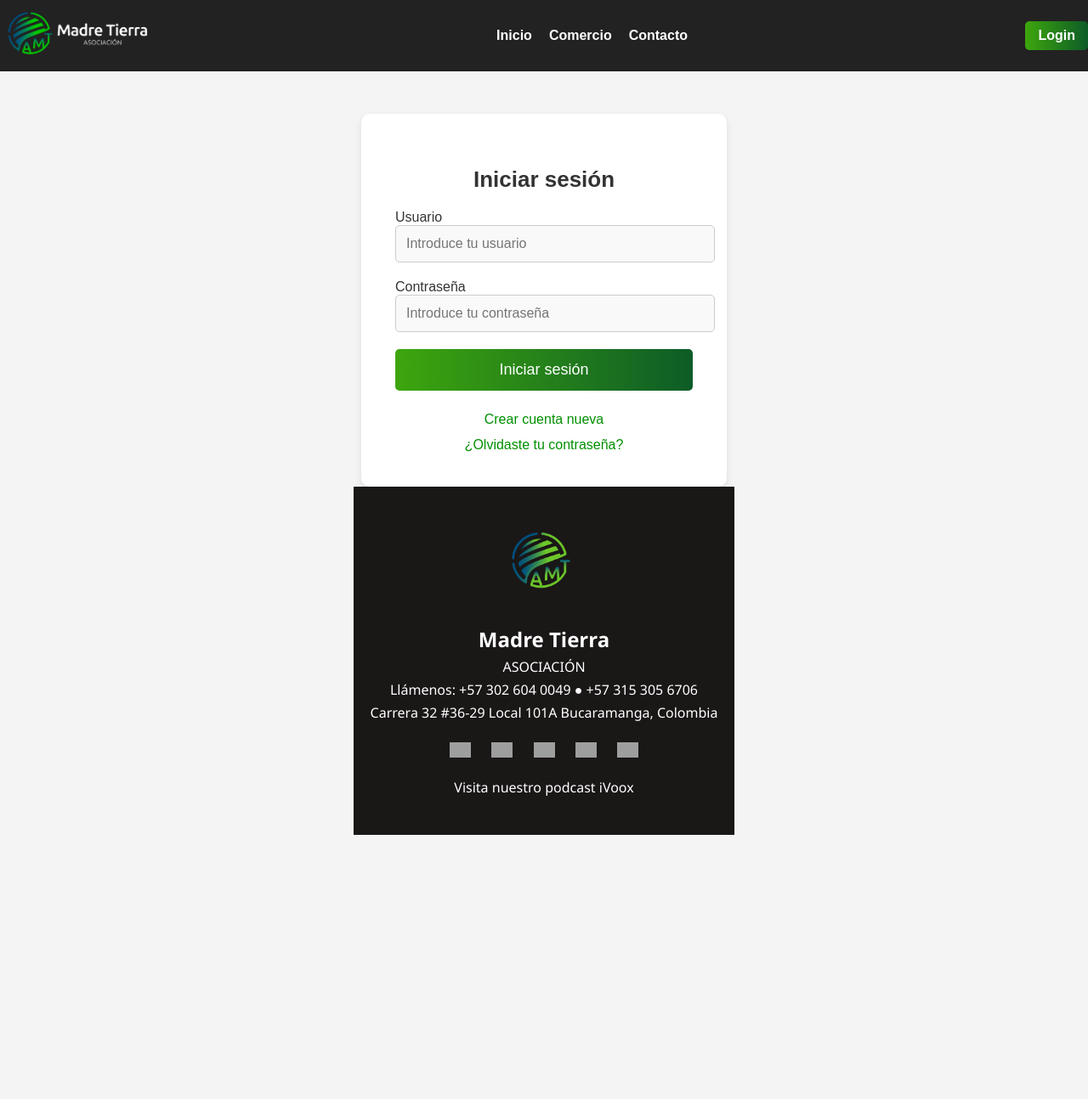
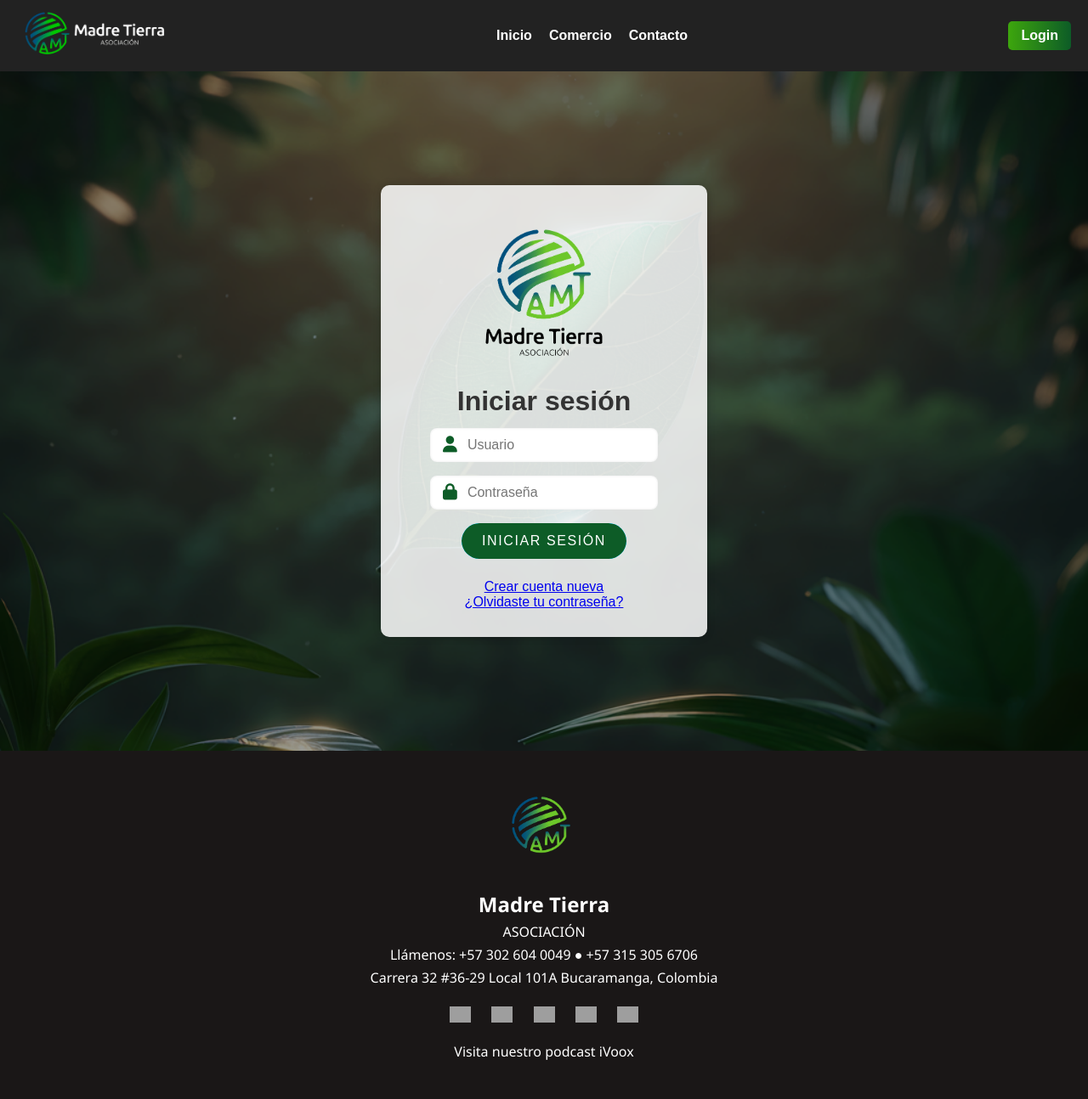
Before and after one commit to CamiloRondonDev/AMT, a PHP site: page /app/views/login.php in a window 1280 px wide. Shown: the whole page at 85% size. Before the commit the page ends 983 px from the top, so only its background shows below. Run offline with PHP 8.4, Linux system fonts and the light colour scheme; grey boxes are pictures that could not be loaded.

Commit message:
arreglo login

```diff
--- a/app/views/header.php
+++ b/app/views/header.php
@@ -8,6 +8,8 @@
     <title>Asociación Madre Tierra - Tienda</title>
 </head>
 <body>
+    <body style="display: flex; flex-direction: column; min-height: 100vh;">
+
 <header>
     <div >
        <img src="\amt\public\img\header.png" alt="Logo Madre Tierra">
--- a/app/views/login.php
+++ b/app/views/login.php
@@ -1,19 +1,27 @@
 <?php require_once 'header.php'; ?>
-<link rel="stylesheet" href="/amt/public/css/login.css">
+<link rel="stylesheet" href="/amt/public/css/login.css?v=3">
+<link rel="stylesheet" href="https://cdnjs.cloudflare.com/ajax/libs/font-awesome/6.5.0/css/all.min.css">
 
-<main>
-<div class="login-container">
+<main class="login-pagina">
+  <div class="login-fondo">
+    <div class="login-container">
     <form id="formLogin" class="login-form" action="#" method="POST">
-        <h2>Iniciar sesión</h2>
-        <div class="input-group">
-            <label for="username">Usuario</label>
-            <input type="text" id="username" name="username" placeholder="Introduce tu usuario" required>
-        </div>
-        <div class="input-group">
-            <label for="password">Contraseña</label>
-            <input type="password" id="password" name="password" placeholder="Introduce tu contraseña" required>
-        </div>
-        <button type="submit" class="btn-login">Iniciar sesión</button>
+   <div class="login-header">
+  <img src="/amt/public/img/VECTORIZADO VERTICAL.png" alt="Logo" class="login-logo">
+  <h2 class="login-titulo">Iniciar sesión</h2>
+</div>
+
+<div class="input-group">
+  <i class="fas fa-user"></i>
+  <input type="text" id="username" name="username" placeholder="Usuario" required>
+</div>
+
+<div class="input-group">
+  <i class="fas fa-lock"></i>
+  <input type="password" id="password" name="password" placeholder="Contraseña" required>
+</div>
+
+        <button type="submit" class="btn-fancy-login">Iniciar sesión</button>
 
         <div class="login-options">
             <a href="create_user.php" class="btn-create-account">Crear cuenta nueva</a>
@@ -23,6 +31,7 @@
 
 </div>
 
+  </div>
 </main>
 
 <script src="https://code.jquery.com/jquery-3.6.0.min.js"></script>
--- a/public/css/login.css
+++ b/public/css/login.css
@@ -1,146 +1,167 @@
-/* Estilo general */
-body {
-    font-family: Arial, sans-serif;
-    margin: 0;
-    padding: 0;
-    background-color: #f4f4f4;
-    display: flex;
-    flex-direction: column;
-    align-items: center;
+.login-form {
+  display: flex;
+  flex-direction: column;
+  align-items: center; /* Centra todo dentro del form */
 }
 
-/* Header */
-header {
-    background-color: #222;
-    color: white;
-    padding: 10px 20px;
-    display: flex;
-    align-items: center;
-    justify-content: space-between;
-    width: 100%;
+.login-pagina {
+  flex: 1;
+  display: flex;
+  justify-content: center;
+  align-items: center;
 }
 
-header img {
-    height: 60px;
+.login-fondo {
+  position: relative;
+  width: 100%;
+  min-height: 100vh;
+  background-image: url("../img/fondo-login.webp");
+  background-size: cover;
+  background-position: center;
+  display: flex;
+  justify-content: center;
+  align-items: center;
+  overflow: hidden;
+  z-index: 0; /* Fondo al fondo */
 }
 
-nav {
-    display: flex;
-    align-items: center;
+.login-fondo::before {
+  content: "";
+  position: absolute;
+  top: 0; left: 0;
+  width: 100%;
+  height: 100%;
+  background-color: rgba(0, 0, 0, 0.4); /* Capa oscura */
+  z-index: 0; /* Debe estar detrás del contenido */
 }
 
-nav a {
-    color: white;
-    text-decoration: none;
-    margin: 0 10px;
-    font-weight: bold;
+.login-container {
+  position: relative;
+  z-index: 1; /* Por encima de la capa oscura */
+  background-color: rgba(255, 255, 255, 0.85);
+  padding: 2rem;
+  border-radius: 10px;
+  box-shadow: 0 0 10px rgba(0,0,0,0.2);
 }
 
-nav a:hover {
-    color: #00b300;
+.login-titulo {
+  text-align: center;
+  margin-bottom: 2rem;
+  font-size: 2rem;
+  color: #333;
 }
 
-.cta-buttons a {
-    background-color: #00b300;
-    color: white;
-    padding: 8px 15px;
-    text-decoration: none;
-    border-radius: 5px;
-    margin-left: 10px;
-    font-weight: bold;
+.login-container {
+  transition: transform 0.3s ease, box-shadow 0.3s ease;
 }
 
-.cta-buttons a:hover {
-    background-color: #008f00;
+.login-container:hover {
+  transform: scale(1.03);
+  box-shadow: 0 0 20px rgba(0,0,0,0.3);
 }
 
-/* Contenedor del login */
-.login-container {
-    background-color: #fff;
-    padding: 40px;
-    border-radius: 10px;
-    box-shadow: 0 4px 8px rgba(0, 0, 0, 0.1);
-    width: 350px; /* Aumentamos el ancho */
-    margin-top: 50px;
-    text-align: center;
+.input-group {
+  display: flex;
+  align-items: center;
+  background: white;
+  padding: 10px 15px;
+  border-radius: 8px;
+  margin-bottom: 1rem;
+  box-shadow: inset 0 0 3px rgba(0,0,0,0.1);
 }
 
-/* Estilo del formulario de login */
-.login-form h2 {
-    margin-bottom: 20px;
-    color: #333;
-    font-size: 26px; /* Hicimos el título un poco más grande */
+.input-group i {
+  font-size: 1.2rem;
+  margin-right: 10px;
+  color: #0d5c27;
 }
 
-/* Estilo de los grupos de inputs */
-.input-group {
-    margin-bottom: 20px; /* Aumentamos el margen */
-    text-align: left;
+.input-group input {
+  border: none;
+  outline: none;
+  font-size: 1rem;
+  width: 100%;
+  background: transparent;
 }
 
-/* Estilo de las etiquetas */
-.input-group label {
-    font-size: 16px; /* Hicimos las etiquetas un poco más grandes */
-    color: #333;
+.login-header {
+  text-align: center;
+  margin-bottom: 1rem;
 }
 
-/* Estilo de los campos de entrada */
-.input-group input {
-    width: 100%;
-    padding: 12px; /* Aumentamos el padding */
-    font-size: 16px; /* Aumentamos el tamaño de fuente */
-    border: 1px solid #ccc;
-    border-radius: 5px;
-    background-color: #f9f9f9;
+.login-logo {
+  max-width: 320px;     /* Aumenta el tamaño aún más */
+  margin-bottom: 0.1rem; /* Separación mínima, casi imperceptible */
 }
 
-/* Estilo del botón de login */
-.btn-login {
-    width: 100%;
-    padding: 14px; /* Aumentamos el padding */
-    background: linear-gradient(to left, #0d5c27, #3da60d);
-    color: white;
-    border: none;
-    border-radius: 5px;
-    font-size: 18px; /* Aumentamos el tamaño de la fuente */
-    cursor: pointer;
-    transition: background-color 0.3s ease;
+.login-titulo {
+  font-size: 2rem;
+  color: #333;
+  margin: 0; /* Elimina cualquier margen que tenga el título */
+  line-height: 1; /* Opcional: hace que quede más pegado verticalmente */
 }
 
-/* Efecto de hover para el botón */
-.btn-login:hover {
-    background: linear-gradient(to left, #0d5c27, #3da60d);
-    box-shadow: 0 4px 8px rgba(0, 0, 0, 0.3); /* sombra más notoria */
-    transform: translateY(-2px); /* levanta el botón visualmente */
-    transition: all 0.2s ease-in-out; /* suaviza el efecto */
+.btn-fancy-login {
+  display: inline-block;
+  padding: 0.75rem 1.5rem;
+  border-radius: 50px;
+  background-color: #0cf;
+  color: #fff;
+  text-transform: uppercase;
+  font-size: 1rem;
+  letter-spacing: 0.1rem;
+  border: none;
+  cursor: pointer;
+  position: relative;
+  overflow: hidden;
+  z-index: 1;
+  transition: color 0.3s ease;
 }
 
-/* Estilo para los botones de crear cuenta y recuperar contraseña */
-.login-options {
-    margin-top: 25px; /* Aumentamos el margen */
-    display: flex;
-    flex-direction: column;
-    gap: 12px; /* Aumentamos el espacio entre los botones */
+.btn-fancy-login::after {
+  content: '';
+  position: absolute;
+  inset: 0;
+  background-color: #0d5c27;
+  border-radius: 50px;
+  z-index: -2;
 }
 
-.login-options a {
-    color: #008f00;
-    font-size: 16px; /* Aumentamos el tamaño de la fuente */
-    text-decoration: none;
+.btn-fancy-login::before {
+  content: '';
+  position: absolute;
+  inset: 0;
+  width: 0%;
+  background-color: #0a3f1b;
+  transition: width 0.3s ease;
+  border-radius: 50px;
+  z-index: -1;
 }
 
-.login-options a:hover {
-    color: #006400;
+.btn-fancy-login:hover::before {
+  width: 100%;
 }
 
-/* Ajustes para pantallas pequeñas */
-@media (max-width: 768px) {
-    header {
-        flex-direction: column;
-        text-align: center;
-    }
-    .login-container {
-        width: 90%; /* Hacer el login más ancho en pantallas pequeñas */
-        padding: 25px; /* Ajustamos el padding para pantallas pequeñas */
-    }
+.btn-fancy-login:hover {
+  color: #fff;
 }
+
+.login-options {
+  display: flex;
+  flex-direction: column;
+  align-items: center;
+  margin-top: 1.5rem;
+}
+
+.login-link {
+  color: #444 !important;
+  text-decoration: none;
+  font-size: 0.95rem;
+  margin: 0.4rem 0;
+  transition: color 0.3s ease;
+}
+
+.login-link:hover {
+  color: #0d5c27 !important;
+  text-decoration: underline;
+}
--- a/public/css/styles.css
+++ b/public/css/styles.css
@@ -3,6 +3,7 @@ html, body {
     margin: 0;
     padding: 0;
 }
+
 
 body {
     font-family: Arial, sans-serif;
@@ -11,6 +12,7 @@ body {
     flex-direction: column;
     min-height: 100vh;
 }
+
 
 main {
     flex: 1;
```
Also changed, not shown: public/img/fondo-login.webp (added).
